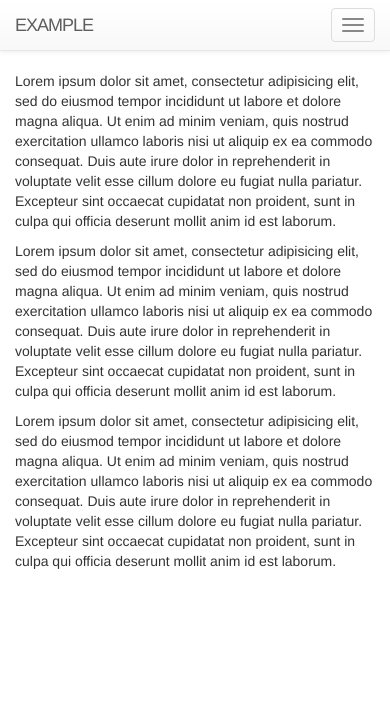
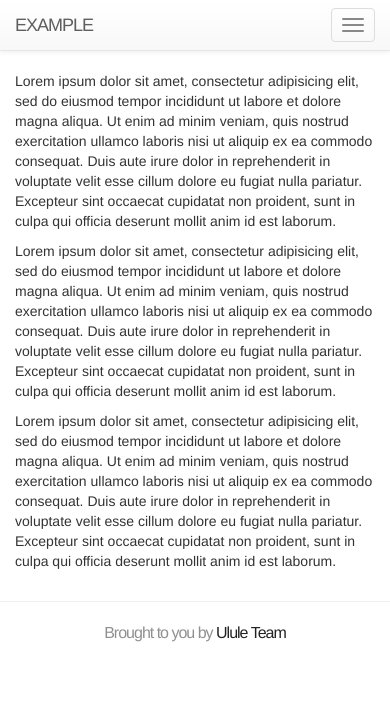
Before and after one commit to ulule/django-linguist, a Django app: template example/templates/home.html in a window 390 px wide. Shown: the top 703 px of the page. Run offline with Django 3.2, Linux system fonts and the light colour scheme; the template is opened without the code that fills it, so the values that code supplies are empty; some libraries are stand-ins or nearby versions.

Commit message:
Improve example CSS (and add GitHub link).

```diff
--- a/example/templates/base.html
+++ b/example/templates/base.html
@@ -9,6 +9,17 @@
         <link href="{% static 'vendor/bootstrap/dist/css/bootstrap.min.css' %}" rel="stylesheet">
         <link href="{% static 'vendor/bootstrap/dist/css/bootstrap-theme.min.css' %}" rel="stylesheet">
         <style stype="text/css">
+            html {
+                -webkit-font-smoothing: antialiased;
+            }
+            a {
+                color: #222;
+                text-decoration: none;
+            }
+            a:hover {
+                color: #222;
+                text-decoration: none
+            }
             .navbar-brand {
                 text-transform: uppercase;
                 font-weight: 200;
@@ -23,14 +34,35 @@
                 color: #bbb;
                 margin-right: 2px;
             }
+            .footer {
+                margin-top: 20px;
+                padding: 20px 0 20px 0;
+                border-top: 1px solid #eee;
+                text-align: center;
+                font-size: 16px;
+                font-weight: 400;
+                letter-spacing: -1px;
+                color: #909090;
+            }
+            @media screen and (max-width: 770px) {
+                .github-ribbon {
+                    display: none;
+                }
+            }
         </style>
     </head>
+    <a href="https://github.com/ulule/django-linguist" class="github-ribbon">
+        <img style="position: absolute; top: 0; right: 0; border: 0; z-index: 2000"
+             src="https://camo.githubusercontent.com/38ef81f8aca64bb9a64448d0d70f1308ef5341ab/68747470733a2f2f73332e616d617a6f6e6177732e636f6d2f6769746875622f726962626f6e732f666f726b6d655f72696768745f6461726b626c75655f3132313632312e706e67"
+             alt="Fork me on GitHub"
+             data-canonical-src="https://s3.amazonaws.com/github/ribbons/forkme_right_darkblue_121621.png">
+    </a>
     <body>
         <div class="navbar navbar-default navbar-static-top" role="navigation">
             <div class="container">
                 <div class="navbar-header">
                     <button type="button" class="navbar-toggle collapsed" data-toggle="collapse" data-target=".navbar-collapse">
-            <span class="sr-only">Toggle navigation</span>
+                        <span class="sr-only">{% trans "Toggle navigation" %}</span>
                         <span class="icon-bar"></span>
                         <span class="icon-bar"></span>
                         <span class="icon-bar"></span>
@@ -39,8 +71,9 @@
                 </div>
                 <div class="collapse navbar-collapse">
                     <ul class="nav navbar-nav">
-            <li><a href="{% url 'home' %}"><span class="glyphicon glyphicon-home" aria-hidden="true"></span> Home</a></li>
-            <li><a href="/admin"><span class="glyphicon glyphicon-cog" aria-hidden="true"></span> Admin</a></li>
+                        <li><a href="{% url 'home' %}"><span class="glyphicon glyphicon-home" aria-hidden="true"></span> {% trans "Home" %}</a></li>
+                        <li><a href="/admin"><span class="glyphicon glyphicon-cog" aria-hidden="true"></span> {% trans "Admin" %}</a></li>
+                        <li><a href="http://github.com/ulule/django-linguist"><span class="glyphicon glyphicon-globe" aria-hidden="true"></span> GitHub</a></li>
                     </ul>
                 </div>
             </div>
@@ -49,6 +82,9 @@
             {% block content %}
             {% endblock %}
         </div>
+        <div class="footer">
+            <p>{% blocktrans %}Brought to you by <a href="http://ulule.com">Ulule Team</a> {% endblocktrans %}</p>
+        </div>
         <script src="{% static 'vendor/jquery/dist/jquery.min.js' %}"></script>
         <script src="{% static 'vendor/bootstrap/dist/js/bootstrap.min.js' %}"></script>
     </body>
```
Lines whose indentation alone changed are shown as unchanged.
